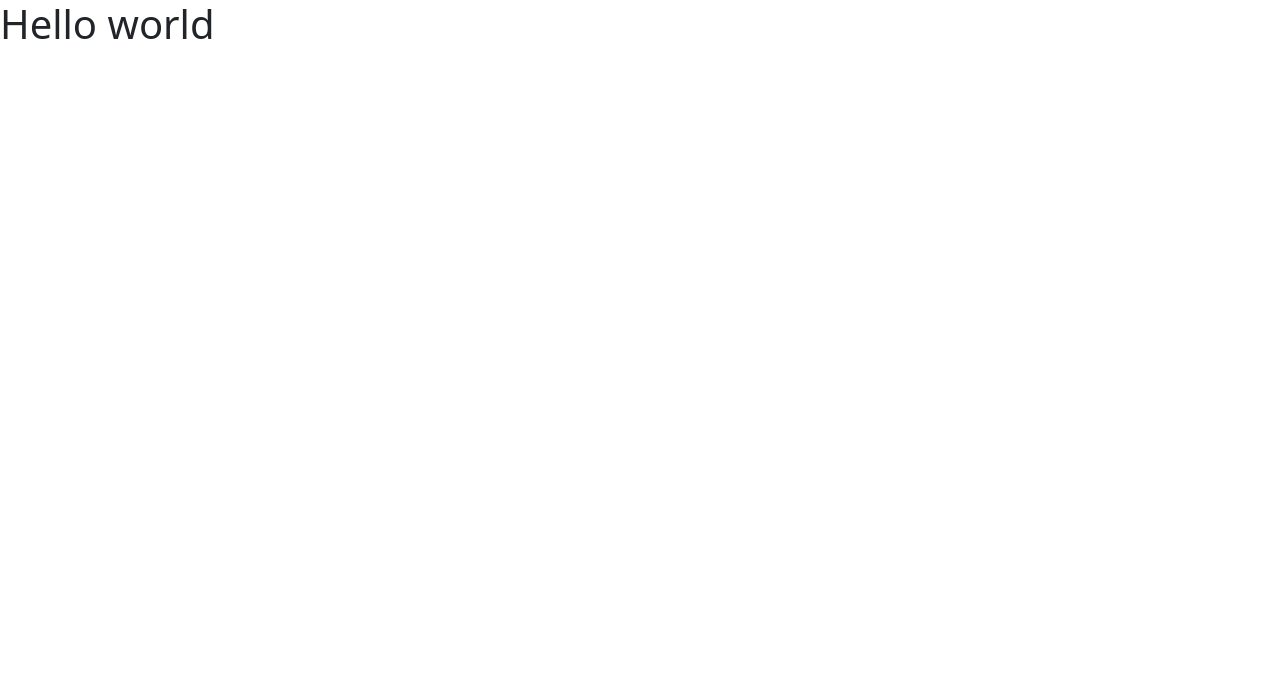
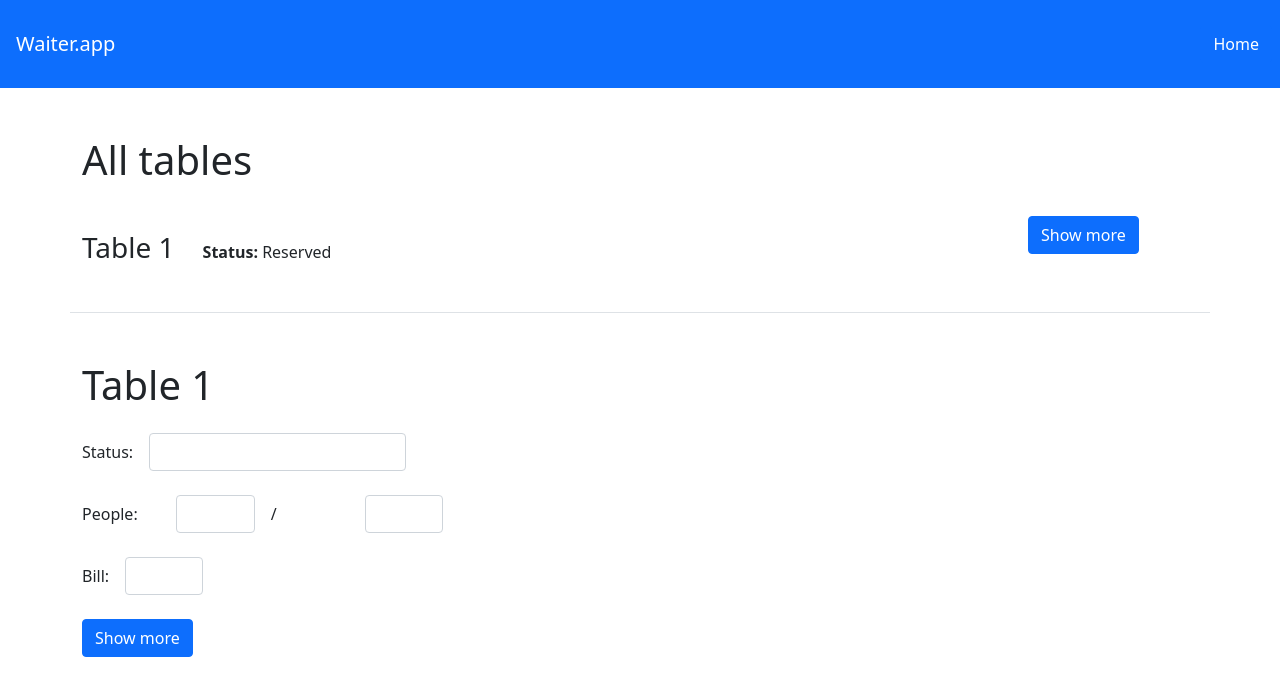
Before and after one commit to GabrielaDun/pizza-react, a React (Create React App) app in the folder pizza-react/: page / in a window 1280 px wide. Shown: the top 696 px of the page. Built offline with nearby package versions, Linux system fonts and the light colour scheme.

Commit message:
Added first pages

```diff
--- a/pizza-react/src/App.js
+++ b/pizza-react/src/App.js
@@ -1,9 +1,17 @@
+import AllTables from "./component/AllTables/AllTables";
+import Header from "./component/Header/Header";
+import { Container } from "react-bootstrap";
+import SingleTables from "./component/SingleTable/SingleTable";
 
 const  App = () => {
   return (
-    <div className="app">
-      <h1>Hello world</h1>
-    </div>
+    <main>
+      < Header />
+      <Container>
+        < AllTables/>
+        <SingleTables />
+      </Container>
+    </main>
   );
 }
 
--- /dev/null
+++ b/pizza-react/src/component/AllTables/AllTables.js
@@ -0,0 +1,23 @@
+const AllTables = () => {
+    return (
+        <div>
+        <h1 className="mt-5 mb-2">All tables</h1>
+        <table className="table table-striped">
+            <thead>
+                <tr className=" row justify-content-between mt-3 pb-3 border-bottom">
+                    <div className="col-10 justify-content-between">
+                        <th className=" p-1 mr-5 pr-4" scope="row"><h3>Table 1</h3></th>
+                        <td className=" p-4 ml-3"><b>Status:</b> Reserved</td>
+                    </div>
+                    <div className="col">
+                        <button className="col btn btn-primary" type="submit">Show more</button>
+                    </div>
+                </tr>
+            </thead>
+        </table>
+      </div>
+
+        );
+};
+
+export default AllTables;
--- /dev/null
+++ b/pizza-react/src/component/Header/Header.js
@@ -0,0 +1,10 @@
+const Header = () => {
+    return (
+        <nav className="navbar navbar-dark bg-primary justify-content-between">
+            <a href="#" className="navbar-brand m-3"> Waiter.app</a>
+            <button className="btn btn-primary my-sm-0 m-2" type="submit">Home</button>
+        </nav>
+        );
+};
+
+export default Header;
--- /dev/null
+++ b/pizza-react/src/component/SingleTable/SingleTable.js
@@ -0,0 +1,43 @@
+const SingleTables = () => {
+    return (
+        <div>
+            <h1 className="mt-5 mb-2">Table 1</h1>
+            <div class="row g-3 align-items-center mt-2">
+                <div class="col-auto">
+                    <label for="inputPassword6" class="col-form-label">Status:</label>
+                </div>
+                <div class="col-auto">
+                    <input class="form-control" />
+                </div>
+            </div>
+            <div class="row g-3 align-items-center mt-2">
+                <div class="col-1">
+                    <label for="inputPassword6" class="col-form-label">People:</label>
+                </div>
+                <div class="col-1">
+                    <input class=" form-control " />
+                </div>
+                <div class="col-1 ">
+                    /
+                </div>
+                <div class="col-1 ">
+                    <input class="form-control " />
+                </div>
+            </div>
+            <div class="row g-3 align-items-center mt-2">
+                <div class="col-auto mr-2">
+                    <label for="inputPassword6" class="col-form-label ">Bill:</label>
+                </div>
+                <div class="col-1">
+                    <input class="form-control" />
+                </div>
+            </div>
+            <div className="col mt-4">
+                <button className="col btn btn-primary" type="submit">Show more</button>
+            </div>
+      </div>
+
+        );
+};
+
+export default SingleTables;
--- a/pizza-react/src/index.css
+++ /dev/null
@@ -1,13 +0,0 @@
-body {
-  margin: 0;
-  font-family: -apple-system, BlinkMacSystemFont, 'Segoe UI', 'Roboto', 'Oxygen',
-    'Ubuntu', 'Cantarell', 'Fira Sans', 'Droid Sans', 'Helvetica Neue',
-    sans-serif;
-  -webkit-font-smoothing: antialiased;
-  -moz-osx-font-smoothing: grayscale;
-}
-
-code {
-  font-family: source-code-pro, Menlo, Monaco, Consolas, 'Courier New',
-    monospace;
-}
--- a/pizza-react/src/index.js
+++ b/pizza-react/src/index.js
@@ -1,6 +1,5 @@
 import React from 'react';
 import ReactDOM from 'react-dom/client';
-import './index.css';
 import App from './App';
 import 'bootstrap/dist/css/bootstrap.min.css';
 
```
